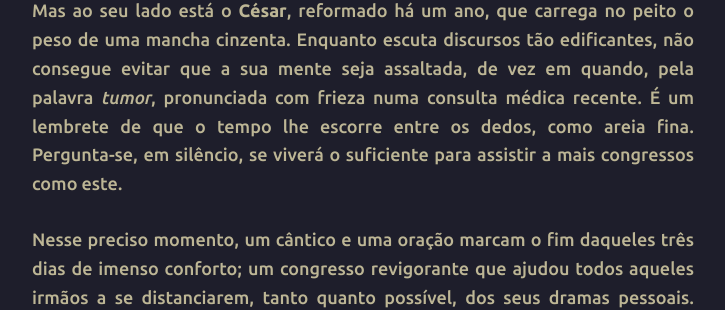
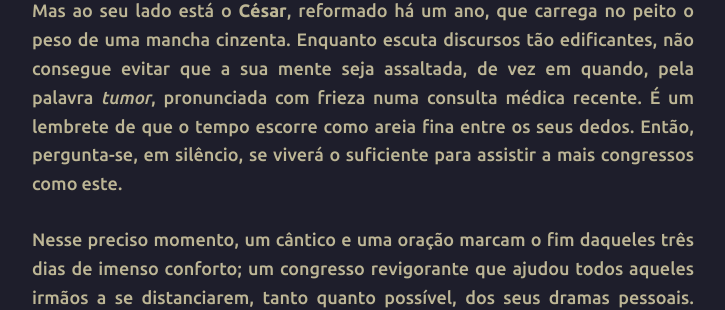
Before and after one commit to joaquim-capitao/queime-depois-de-ler, a Jekyll site: the page built from os-quarenta-mil.md, in a window 1280 px wide and 900 px high, scrolled down 1307 px. Shown: the part 173-483 px from the top of the window, without its empty margins (277-1002 px from the left). Built offline with Jekyll 4.4.1, drawn with Linux system fonts in a browser that asks for light colours; our own code applies the rules of GitHub Pages for plain Markdown files.

Commit message:
Atualizar o os-quarenta-mil.md

```diff
--- a/os-quarenta-mil.md
+++ b/os-quarenta-mil.md
@@ -13,7 +13,7 @@
 
 O jovem João olha para o **Pedro**, de 45 anos, de pé no topo da bancada com o seu colete de *Indicador*. O jovem julga que a estabilidade do Pedro seria a salvação, mas não imagina que aquele chefe de família tem a cabeça a latejar, esmagado pelos gritos do patrão, do toque frenético dos telefones e dos prazos sufocantes da empresa onde trabalha. Como se libertará de tanta pressão, se ainda lhe faltam mais de vinte anos para a reforma?
 
-Mas ao seu lado está o **César**, reformado há um ano, que carrega no peito o peso de uma mancha cinzenta. Enquanto escuta discursos tão edificantes, não consegue evitar que a sua mente seja assaltada, de vez em quando, pela palavra *tumor*, pronunciada com frieza numa consulta médica recente. É um lembrete de que o tempo lhe escorre entre os dedos, como areia fina. Pergunta-se, em silêncio, se viverá o suficiente para assistir a mais congressos como este.
+Mas ao seu lado está o **César**, reformado há um ano, que carrega no peito o peso de uma mancha cinzenta. Enquanto escuta discursos tão edificantes, não consegue evitar que a sua mente seja assaltada, de vez em quando, pela palavra *tumor*, pronunciada com frieza numa consulta médica recente. É um lembrete de que o tempo escorre como areia fina entre os seus dedos. Então, pergunta-se, em silêncio, se viverá o suficiente para assistir a mais congressos como este.
 
 Nesse preciso momento, um cântico e uma oração marcam o fim daqueles três dias de imenso conforto; um congresso revigorante que ajudou todos aqueles irmãos a se distanciarem, tanto quanto possível, dos seus dramas pessoais. Mas, de forma inesperada, começa a tocar um cântico adicional. Depois outro. E mais outro...
 
```
